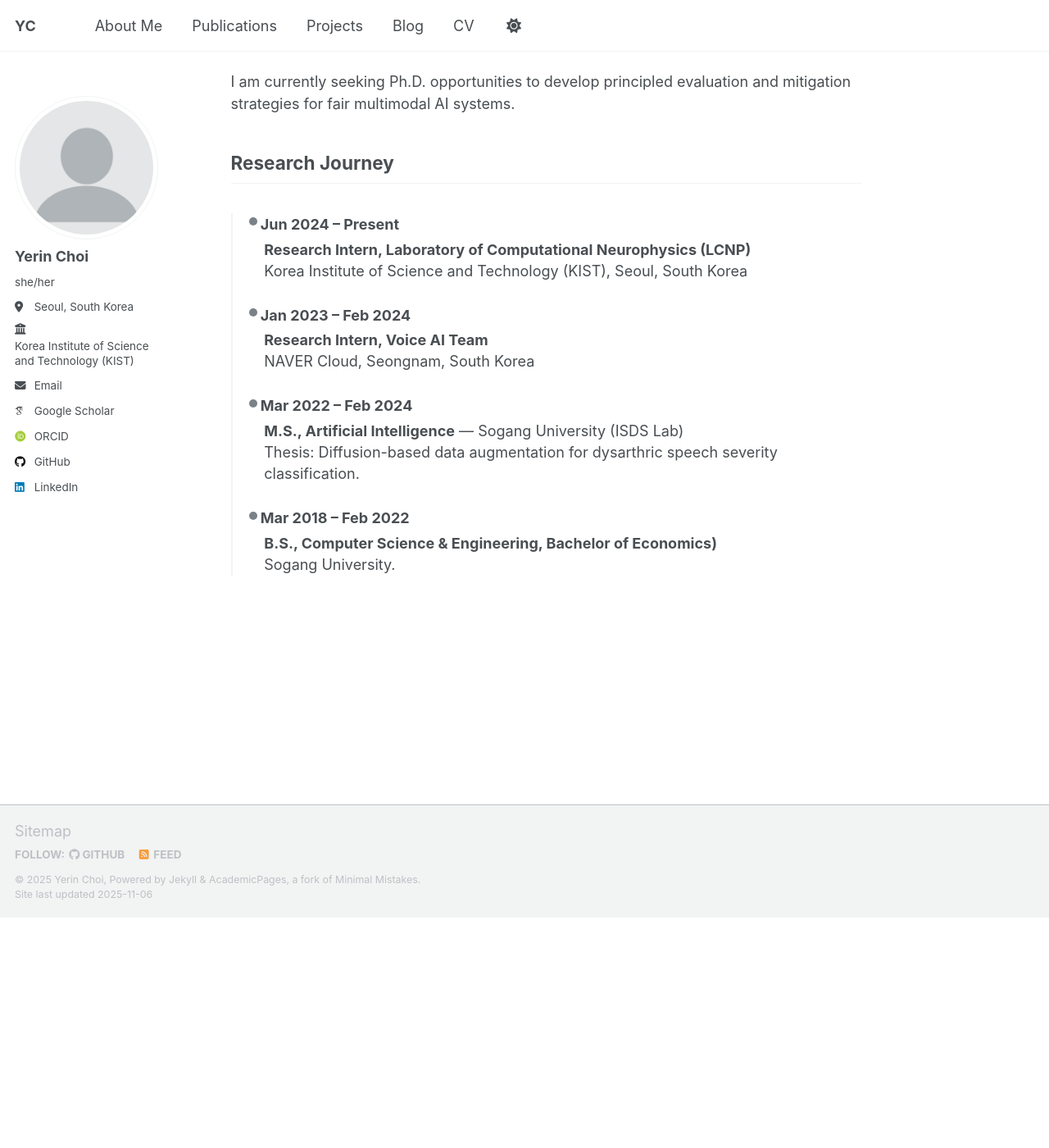
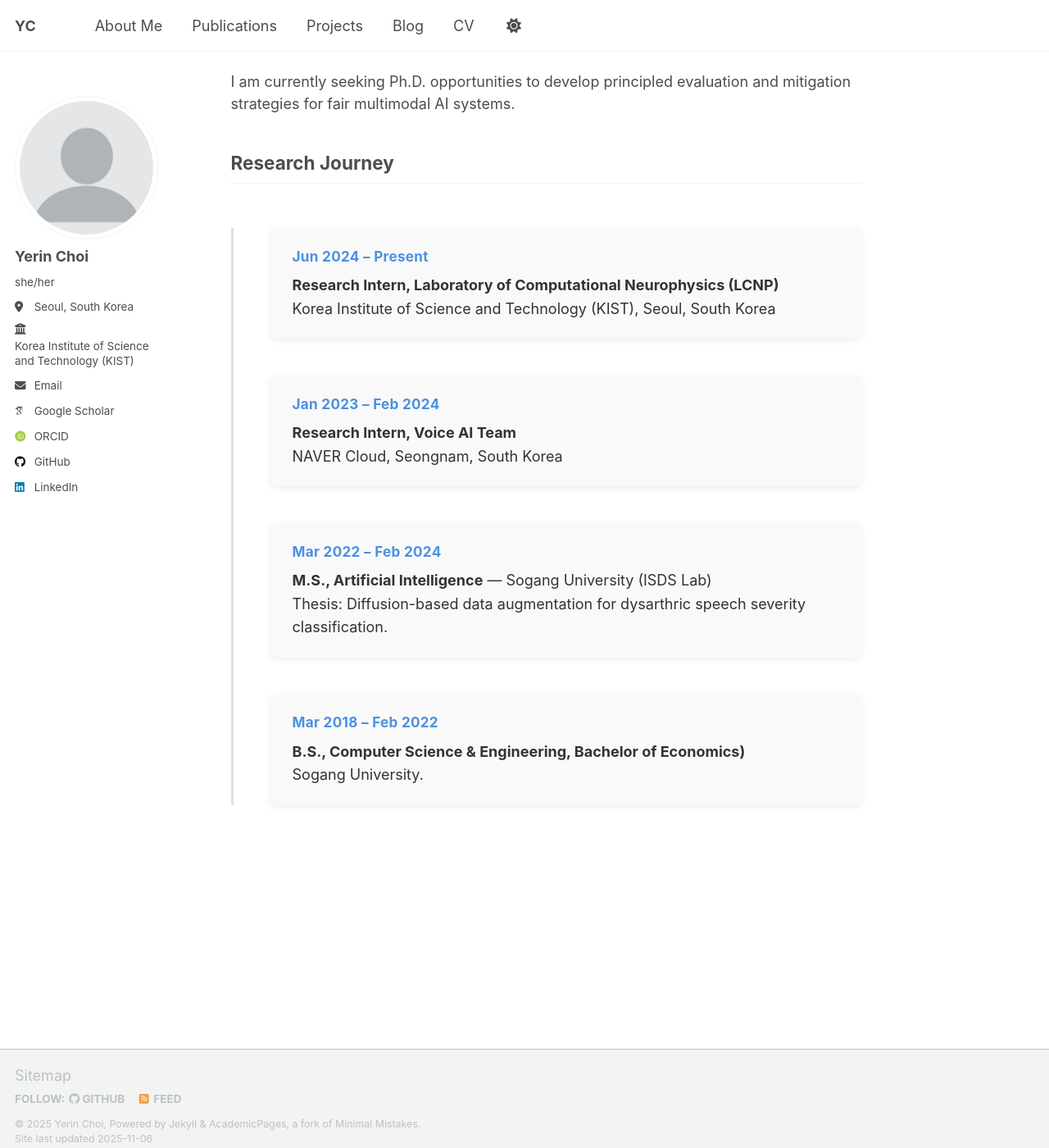
Before and after one commit to lakahaga/lakahaga.github.io, a Jekyll site: the page built from _pages/about.md, in a window 1280 px wide and 1400 px high, scrolled down 554 px. Shown: the whole window at 82% size. Built offline with Jekyll 4.4.1, drawn with Linux system fonts in a browser that asks for light colours; some web fonts are replaced; a script that is not in the unit is left out; before the commit the page ends 1673 px from its top, so only the background shows below that.

Commit message:
Update custom.scss

```diff
--- a/_sass/custom.scss
+++ b/_sass/custom.scss
@@ -9,38 +9,90 @@
   line-height: 1.35;
 }
 
-/* Vertical Timeline Style */
+/* Enhanced Vertical Timeline Style */
 .timeline {
-  position: relative;
-  margin: 2em 0;
-  padding-left: 1.9em;
-  border-left: 2px solid var(--global-border-color);
+position: relative;
+margin: 3em 0;
+padding-left: 2.5em;
+border-left: 3px solid #e0e0e0;
 }
 
 .timeline-item {
-  margin: 1.5em 0;
-  position: relative;
+margin: 2.5em 0;
+position: relative;
+padding: 1.2em 1.5em;
+background: #f9f9f9;
+border-radius: 8px;
+box-shadow: 0 2px 8px rgba(0, 0, 0, 0.08);
+transition: all 0.3s ease;
+}
+
+.timeline-item:hover {
+transform: translateX(5px);
+box-shadow: 0 4px 12px rgba(0, 0, 0, 0.12);
+background: #ffffff;
 }
 
 .timeline-item::before {
-  content: "";
-  position: absolute;
-  left: -0.75em;
-  top: 0.3em;
-  width: 10px;
-  height: 10px;
-  background: var(--global-base-color);
-  border-radius: 50%;
+content: “”;
+position: absolute;
+left: -2.8em;
+top: 1.5em;
+width: 14px;
+height: 14px;
+background: #4a90e2;
+border: 3px solid #ffffff;
+border-radius: 50%;
+box-shadow: 0 0 0 3px #e0e0e0;
+transition: all 0.3s ease;
+}
+
+.timeline-item:hover::before {
+background: #2e73c7;
+transform: scale(1.2);
+box-shadow: 0 0 0 3px #4a90e2;
 }
 
 .timeline-date {
-  font-weight: bold;
-  margin-bottom: 0.25em;
-  display: block;
-  /* <-- important: ensures date goes to its own line */
+font-weight: 700;
+font-size: 0.95em;
+color: #4a90e2;
+margin-bottom: 0.5em;
+display: block;
+letter-spacing: 0.3px;
 }
 
 .timeline-content {
-  margin-left: 0.25em;
-  line-height: 1.45;
+margin-left: 0;
+line-height: 1.6;
+color: #333;
 }
+
+.timeline-content ul {
+margin: 0.5em 0 0 1.2em;
+padding: 0;
+}
+
+.timeline-content li {
+margin: 0.4em 0;
+color: #555;
+}
+
+/* Responsive Design */
+@media (max-width: 768px) {
+.timeline {
+padding-left: 1.8em;
+border-left-width: 2px;
+}
+
+.timeline-item {
+padding: 1em;
+margin: 1.5em 0;
+}
+
+.timeline-item::before {
+left: -2.3em;
+width: 12px;
+height: 12px;
+}
+}
```
